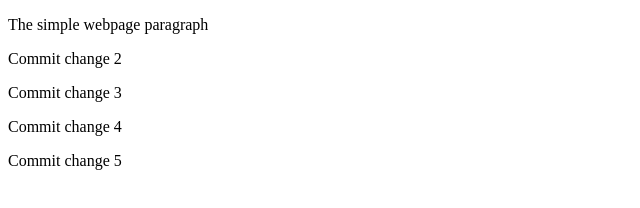
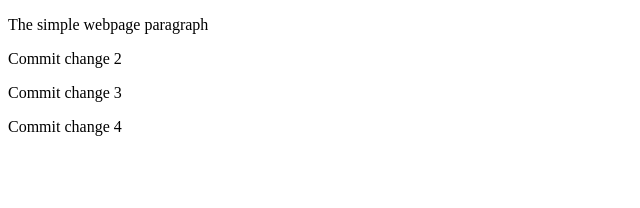
Before and after one commit to da12aci/GitLesson, a plain HTML site: page index.html in a window 1280 px wide. Shown: the whole page, without its empty margins (0-640 px from the left). Drawn offline with Linux system fonts and the light colour scheme.

```diff
--- a/index.html
+++ b/index.html
@@ -17,6 +17,5 @@
 		<div>
 			<p>Commit change 4</p>
 		</div>
-		<p>Commit change 5</p>
 	</body>
 </html>
```
